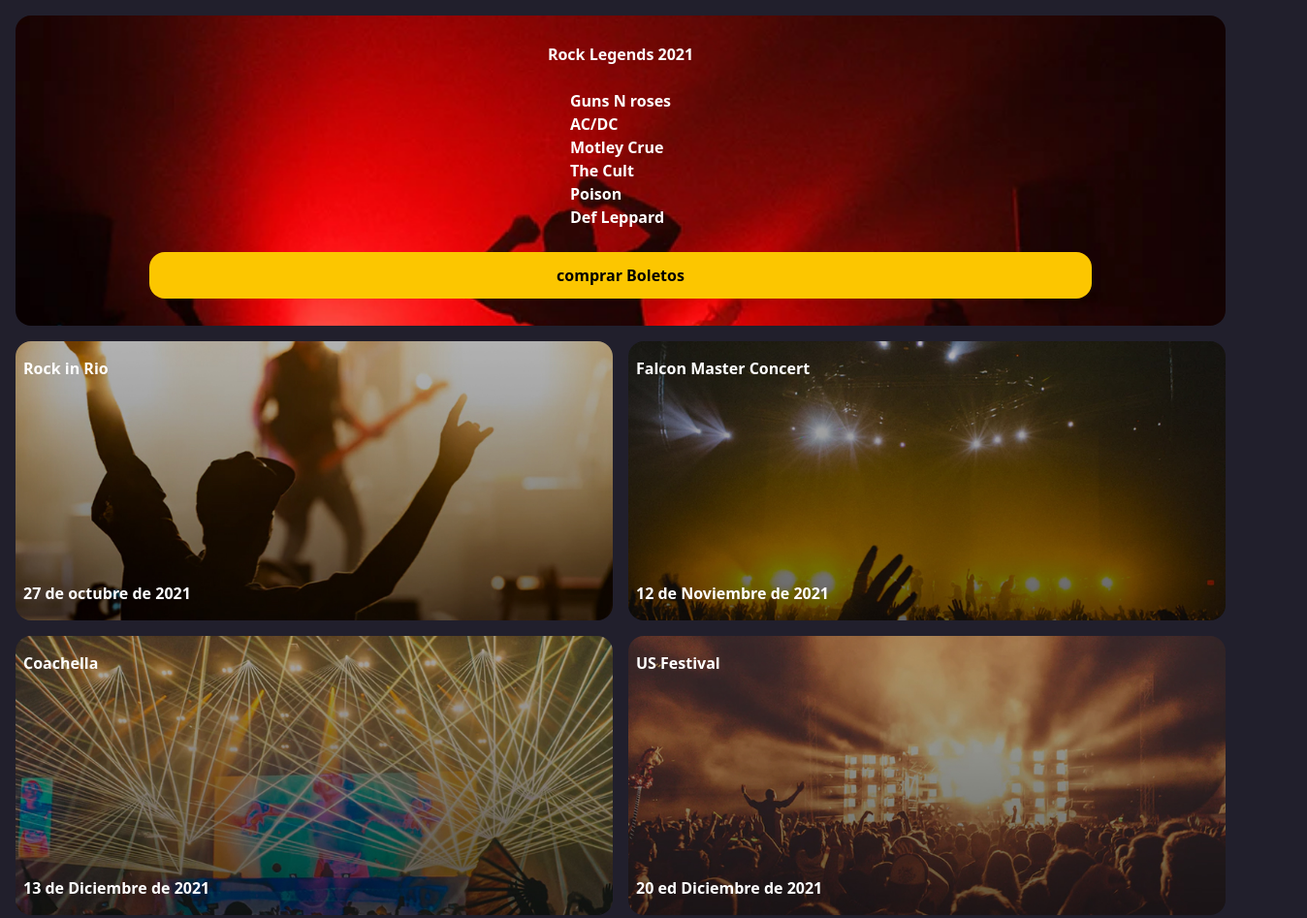
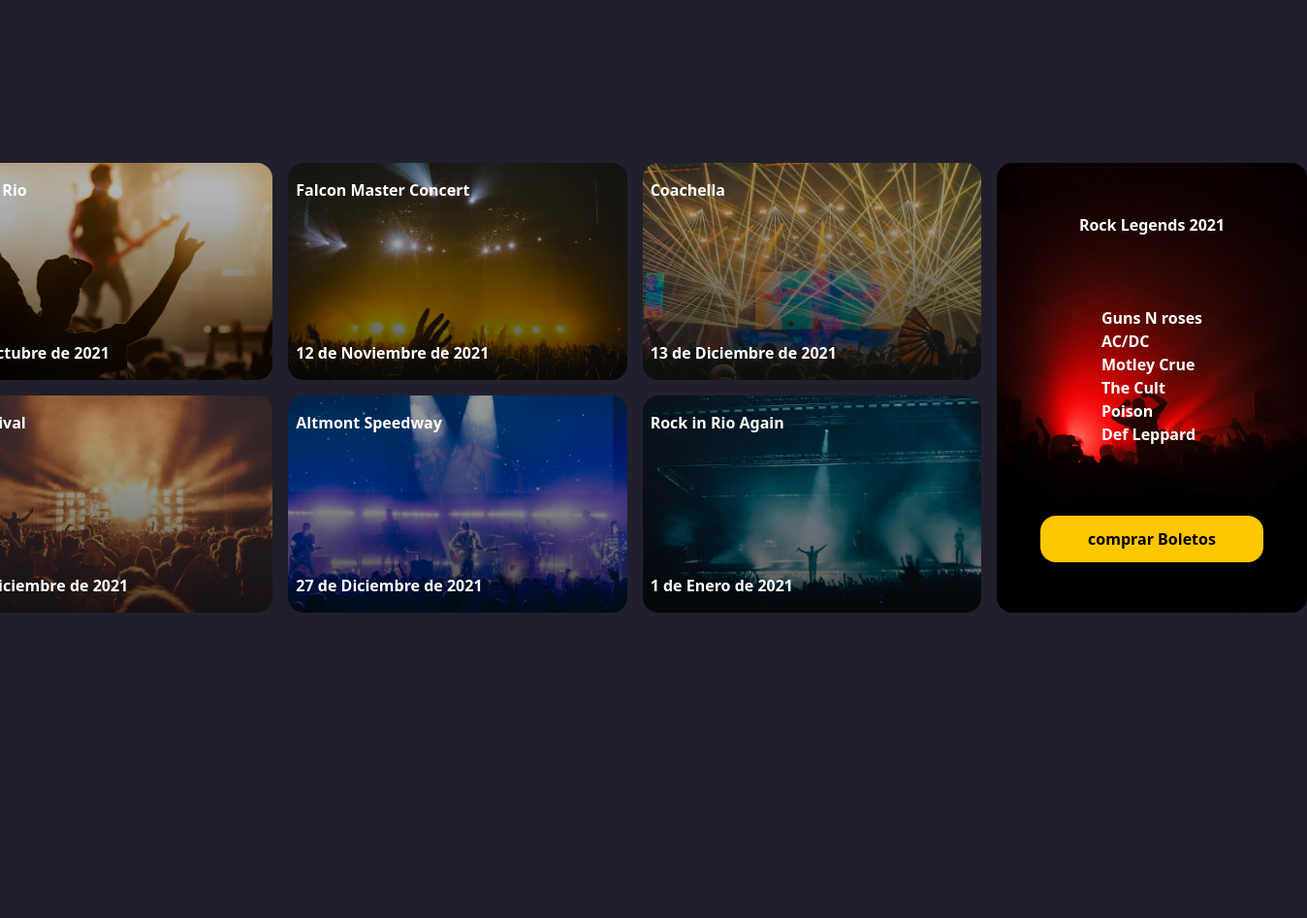
Before and after one commit to kevindandrew/Funval-G4, a website: page dia-7/tarde/index.html in a window 1280 px wide. Shown: the top 947 px of the page at 97% size, 1348 px wide, since content can reach past the window. After the commit the page ends 800 px from the top, so only its background shows below. Drawn offline with Linux system fonts and the light colour scheme.

Commit message:
dia 7 tarde}

```diff
--- a/dia-7/tarde/index.html
+++ b/dia-7/tarde/index.html
@@ -1,15 +1,15 @@
 <!DOCTYPE html>
-<html lang="en">
+<html lang="en" class="h-full">
   <head>
     <meta charset="UTF-8" />
     <meta name="viewport" content="width=device-width, initial-scale=1.0" />
     <link rel="stylesheet" href="./output.css" />
     <title>Document</title>
   </head>
-  <body class="p-4 bg-[#211f2c]">
-    <section class="contenedor flex flex-col gap-4">
+  <body class="p-4 bg-[#211f2c] md:h-screen flex items-center justify-center">
+    <section class="contenedor flex flex-col gap-4 md:flex-row">
       <div
-        class="contenedor-banner bg-[url(./img/banner.jpg)] w-full h-80 bg-cover bg-center rounded-2xl text-white flex flex-col justify-around p-4 items-center font-bold"
+        class="contenedor-banner bg-[url(./img/banner.jpg)] w-full h-80 bg-cover bg-center rounded-2xl text-white flex flex-col justify-around p-4 items-center font-bold md:order-2 md:h-116 md:w-80"
       >
         <h2>Rock Legends 2021</h2>
         <ul>
@@ -20,43 +20,47 @@
           <li>Poison</li>
           <li>Def Leppard</li>
         </ul>
-        <button class="bg-[#fcc600] text-black py-3 px-2 rounded-2xl w-[80%]">
+        <button
+          class="bg-[#fcc600] text-black py-3 px-2 rounded-2xl w-[80%] hover:bg-amber-700 active:bg-amber-200 cursor-pointer"
+        >
           comprar Boletos
         </button>
       </div>
-      <div class="contenedor-cards grid grid-cols-2 gap-4">
+      <div
+        class="contenedor-cards grid grid-cols-2 gap-4 md:order-1 md:grid-cols-3 md:w-270"
+      >
         <div
-          class="card bg-[url(./img/1.jpg)] w-full h-72 bg-cover bg-center text-white flex flex-col justify-between py-4 px-2 font-bold rounded-2xl"
+          class="card bg-[url(./img/1.jpg)] w-full h-72 bg-cover bg-center text-white flex flex-col justify-between py-4 px-2 font-bold rounded-2xl md:h-56 hover:opacity-50 hover:scale-105"
         >
           <p>Rock in Rio</p>
           <p>27 de octubre de 2021</p>
         </div>
         <div
-          class="card bg-[url(./img/2.jpg)] w-full h-72 bg-cover bg-center text-white flex flex-col justify-between py-4 px-2 font-bold rounded-2xl"
+          class="card bg-[url(./img/2.jpg)] w-full h-72 bg-cover bg-center text-white flex flex-col justify-between py-4 px-2 font-bold rounded-2xl md:h-56 hover:opacity-50 hover:scale-105"
         >
           <p>Falcon Master Concert</p>
           <p>12 de Noviembre de 2021</p>
         </div>
         <div
-          class="card bg-[url(./img/3.jpg)] w-full h-72 bg-cover bg-center text-white flex flex-col justify-between py-4 px-2 font-bold rounded-2xl"
+          class="card bg-[url(./img/3.jpg)] w-full h-72 bg-cover bg-center text-white flex flex-col justify-between py-4 px-2 font-bold rounded-2xl md:h-56 hover:opacity-50 hover:scale-105"
         >
           <p>Coachella</p>
           <p>13 de Diciembre de 2021</p>
         </div>
         <div
-          class="card bg-[url(./img/4.jpg)] w-full h-72 bg-cover bg-center text-white flex flex-col justify-between py-4 px-2 font-bold rounded-2xl"
+          class="card bg-[url(./img/4.jpg)] w-full h-72 bg-cover bg-center text-white flex flex-col justify-between py-4 px-2 font-bold rounded-2xl md:h-56 hover:opacity-50 hover:scale-105"
         >
           <p>US Festival</p>
           <p>20 ed Diciembre de 2021</p>
         </div>
         <div
-          class="card bg-[url(./img/5.jpg)] w-full h-72 bg-cover bg-center text-white flex flex-col justify-between py-4 px-2 font-bold rounded-2xl"
+          class="card bg-[url(./img/5.jpg)] w-full h-72 bg-cover bg-center text-white flex flex-col justify-between py-4 px-2 font-bold rounded-2xl md:h-56 hover:opacity-50 hover:scale-105"
         >
           <p>Altmont Speedway</p>
           <p>27 de Diciembre de 2021</p>
         </div>
         <div
-          class="card bg-[url(./img/6.jpg)] w-full h-72 bg-cover bg-center text-white flex flex-col justify-between py-4 px-2 font-bold rounded-2xl"
+          class="card bg-[url(./img/6.jpg)] w-full h-72 bg-cover bg-center text-white flex flex-col justify-between py-4 px-2 font-bold rounded-2xl md:h-56 hover:opacity-50 hover:scale-105"
         >
           <p>Rock in Rio Again</p>
           <p>1 de Enero de 2021</p>
```
Also changed, not shown: dia-7/tarde/output.css.
